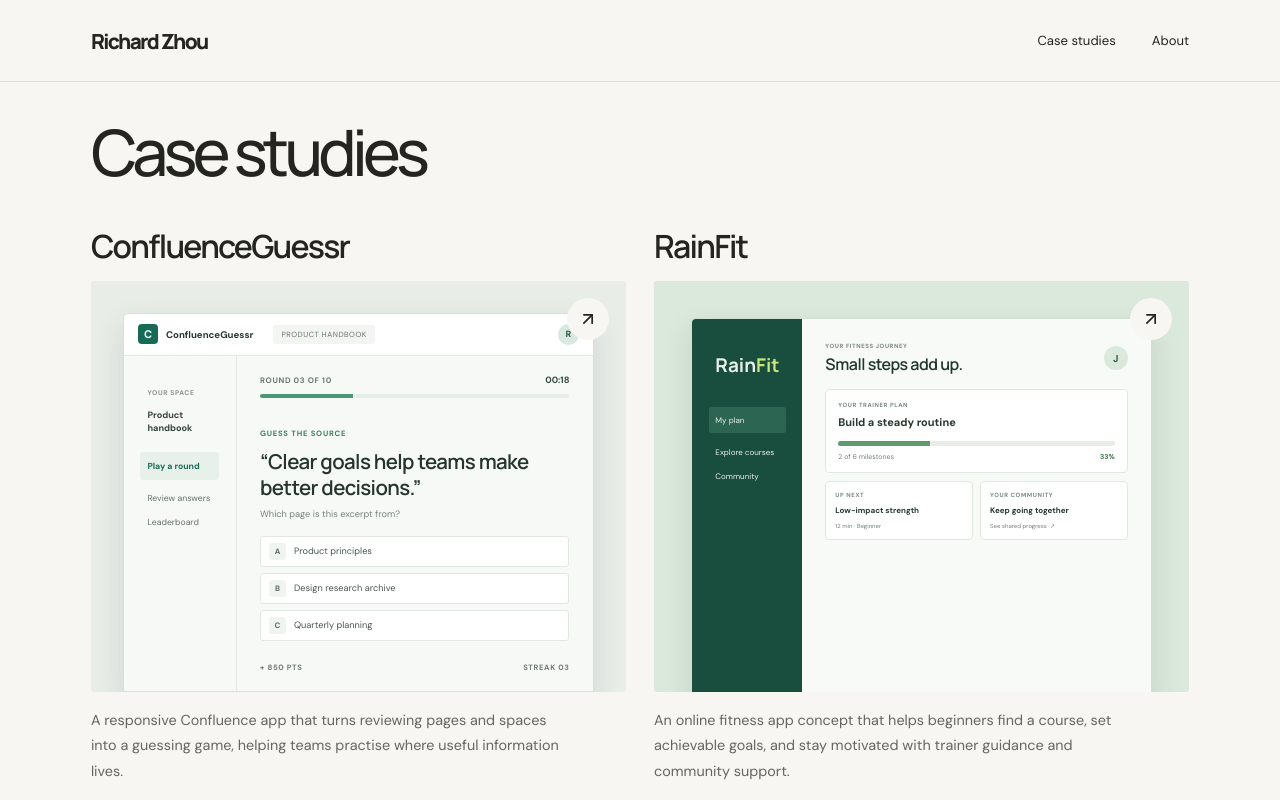
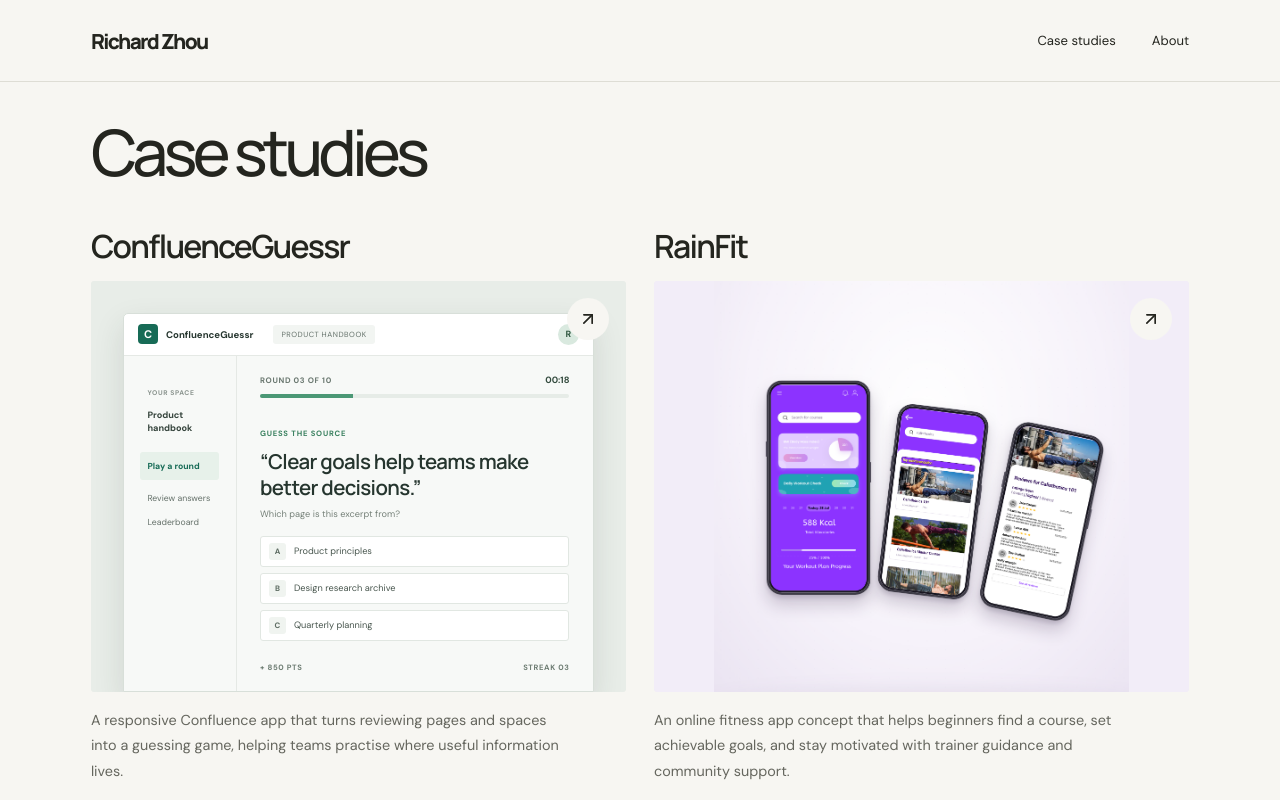
Before and after one commit to soraiscoding/portfolio, a React (Vite) app: page / in a window 1280 px wide. Shown: the top 800 px of the page. Built offline with nearby package versions, Linux system fonts and the light colour scheme.

Commit message:
Use RainFit project images

```diff
--- a/src/main.jsx
+++ b/src/main.jsx
@@ -1,6 +1,8 @@
 import React from 'react';
 import { createRoot } from 'react-dom/client';
 import { ArrowDownRight, ArrowUpRight, MoveUpRight, Menu } from 'lucide-react';
+import rainFinalUi from '../assets/Final UI rainfit.png';
+import rainMainMockup from '../assets/main page mockup.png';
 import './styles.css';
 
 const projects = [
@@ -61,16 +63,8 @@
     testing: 'The supplied project notes do not describe completed usability tests. A next validation round should check whether beginners can find a suitable course, understand its milestones, and follow exercise instructions using captions and vibration cues.',
     finalUI: 'The dashboard concept brings a trainer’s plan, the next workout, milestone progress and community activity into one view, so learners can see what to do next and how far they have come.',
     nextSteps: 'Test course discovery and recommendations with beginners and instructors, then refine the milestone and progress experience. Validate captions and vibration cues with people who have hearing impairments.',
-    visual: <div className="rain-visual">
-      <div className="rain-app">
-        <aside className="rain-sidebar"><strong className="rain-logo">Rain<span>Fit</span></strong><span className="rain-active">My plan</span><span>Explore courses</span><span>Community</span></aside>
-        <div className="rain-main">
-          <div className="rain-heading"><div><small>YOUR FITNESS JOURNEY</small><h3>Small steps add up.</h3></div><span className="rain-avatar">J</span></div>
-          <div className="rain-plan"><small>YOUR TRAINER PLAN</small><strong>Build a steady routine</strong><div className="rain-progress"><i/></div><div className="rain-progress-label"><span>2 of 6 milestones</span><b>33%</b></div></div>
-          <div className="rain-tiles"><div><small>UP NEXT</small><strong>Low-impact strength</strong><span>12 min · Beginner</span></div><div><small>YOUR COMMUNITY</small><strong>Keep going together</strong><span>See shared progress&nbsp; ↗</span></div></div>
-        </div>
-      </div>
-    </div>
+    visual: <img className="rain-image rain-home-image" src={rainMainMockup} alt="Rain fitness app dashboard, course discovery and reviews shown on three phone screens." />,
+    finalUIVisual: <img className="rain-image rain-final-image" src={rainFinalUi} alt="Rain fitness app onboarding, registration, dashboard, course discovery and reviews screens." />
   }
 ];
 
@@ -152,7 +146,7 @@
               </div>
               <blockquote><span>SCENARIO</span><p>{project.persona.scenario}</p></blockquote>
             </div>}
-            {section.id === 'final-ui' && <div className={`case-page-art ${project.className}`}>{project.visual}</div>}
+            {section.id === 'final-ui' && <div className={`case-page-art ${project.className}`}>{project.finalUIVisual || project.visual}</div>}
           </div>
         </section>)}
       </div>
--- a/src/styles.css
+++ b/src/styles.css
@@ -88,14 +88,7 @@
 .guessr-question { margin:7% 0 5%; }.guessr-question > span { color:#39805f; font-size:clamp(6px,.6vw,8px); font-weight:800; letter-spacing:.1em; }.guessr-question h3 { max-width:470px; margin:8px 0; color:#25352e; font:600 clamp(13px,1.6vw,22px)/1.25 Manrope,sans-serif; letter-spacing:-.03em; }.guessr-question p { margin:0; color:#758078; font-size:clamp(7px,.72vw,10px); }
 .guessr-answers { display:grid; gap:6px; }.guessr-answers div { min-height:30px; display:flex; align-items:center; gap:8px; padding:6px 8px; border:1px solid #e1e7e2; border-radius:3px; background:#fff; color:#48564e; font-size:clamp(7px,.72vw,10px); }.guessr-answers b { display:grid; place-items:center; width:17px; height:17px; flex-shrink:0; border-radius:3px; background:#f0f4f0; color:#5d6c62; font-size:.85em; }
 .guessr-score { display:flex; justify-content:space-between; margin-top:auto; padding-top:8px; color:#6d7c72; font-size:clamp(6px,.6vw,8px); font-weight:700; letter-spacing:.08em; }
-.rain-visual { height:100%; padding:7% 7% 0; overflow:hidden; background:#dbe8dc; }
-.rain-app { display:flex; height:100%; overflow:hidden; border:1px solid #d3ded4; border-bottom:0; border-radius:5px 5px 0 0; background:#f8faf7; color:#26392f; box-shadow:0 12px 30px #293a3020; }
-.rain-sidebar { width:24%; flex-shrink:0; display:flex; flex-direction:column; gap:14px; padding:8% 5%; background:#194d3d; color:#e8f1e9; font-size:8px; }
-.rain-logo { margin-bottom:18px; font:700 19px/1 Manrope,sans-serif; }.rain-logo span { color:#c7e47a; }.rain-active { margin:0 -6px; padding:8px 6px; border-radius:3px; background:#2c6652; }
-.rain-main { display:flex; flex:1; min-width:0; flex-direction:column; padding:5% 5%; }
-.rain-heading { display:flex; align-items:center; justify-content:space-between; margin-bottom:5%; }.rain-heading small,.rain-plan small,.rain-tiles small { display:block; color:#78877d; font-size:6px; font-weight:700; letter-spacing:.1em; }.rain-heading h3 { margin:5px 0 0; color:#20382d; font:600 16px/1.2 Manrope,sans-serif; letter-spacing:-.03em; }.rain-avatar { display:grid; place-items:center; width:24px; height:24px; flex-shrink:0; border-radius:50%; background:#dbe9dc; color:#315944; font-size:10px; font-weight:700; }
-.rain-plan { padding:11px 12px; border:1px solid #e2e8df; border-radius:4px; background:#fff; }.rain-plan > strong { display:block; margin-top:6px; font-size:11px; }.rain-progress { height:5px; margin-top:12px; overflow:hidden; border-radius:5px; background:#e7ede6; }.rain-progress i { display:block; width:33%; height:100%; background:#5e9c6d; }.rain-progress-label { display:flex; justify-content:space-between; margin-top:6px; color:#738078; font-size:7px; }.rain-progress-label b { color:#3a6f4a; }
-.rain-tiles { display:grid; grid-template-columns:1fr 1fr; gap:7px; margin-top:8px; }.rain-tiles > div { display:flex; min-width:0; flex-direction:column; gap:6px; padding:9px; border:1px solid #e2e8df; border-radius:4px; background:#fff; }.rain-tiles strong { font-size:8px; line-height:1.3; }.rain-tiles span { color:#758178; font-size:6px; }
+.rain-image { display:block; width:100%; height:100%; object-fit:contain; background:#f2edf8; }
 .local { background:#f4d3b5; }
 .local-visual { height:100%; position:relative; background:#f2d1b1; overflow:hidden; display:flex; justify-content:center; align-items:center; }
 .coffee-poster { width:58%; height:90%; background:#f7e8d5; position:relative; padding:6% 7%; box-shadow:0 15px 40px #7a4a2c20; transform:rotate(-3deg); }
@@ -166,6 +159,7 @@
 .research-persona blockquote p { margin-top:8px; font-size:.87rem; line-height:1.8; }
 .case-page-art { width:100%; height:clamp(320px,42vw,560px); margin:32px 0 0; overflow:hidden; border-radius:3px; }
 .case-page-art > div { width:100%; height:100%; }
+.case-page-art.rain { height:auto; aspect-ratio:1366 / 781; }
 .next-case { display:flex; flex-direction:column; gap:18px; width:min(85.8%,1200px); margin:25px auto 90px; padding:34px 4.5%; background:#e8e7df; }
 .next-case .eyebrow { display:flex; align-items:center; gap:8px; }
 .next-case strong { font:500 clamp(1.8rem,4vw,3.3rem)/1.1 Manrope,sans-serif; letter-spacing:-.06em; }
```
Also changed, not shown: assets/Final UI rainfit.png (added), assets/main page mockup.png (added).
